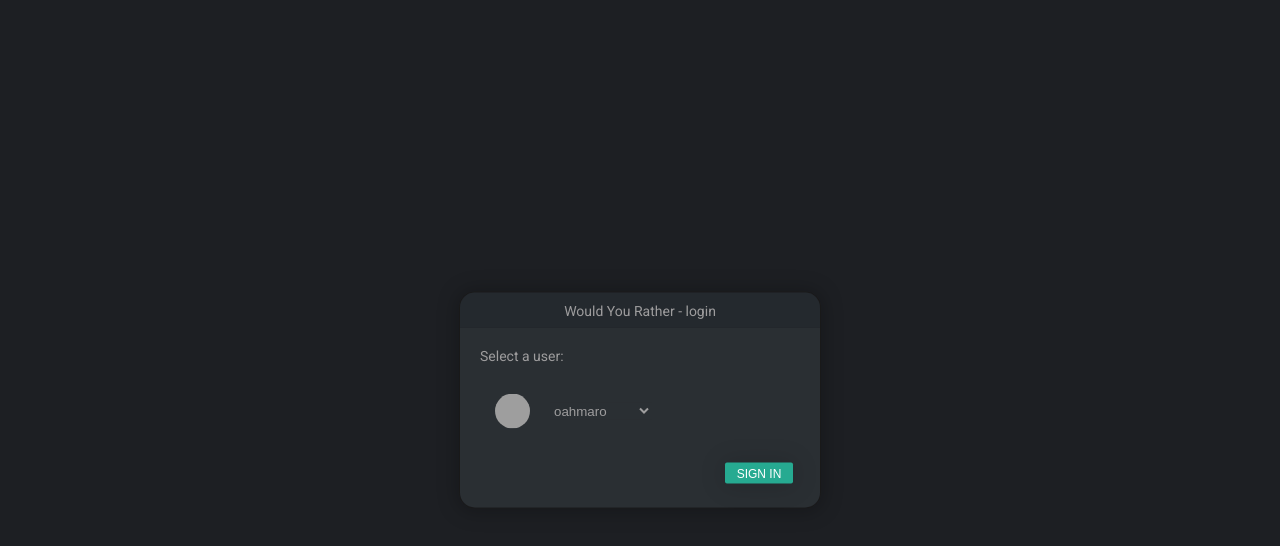
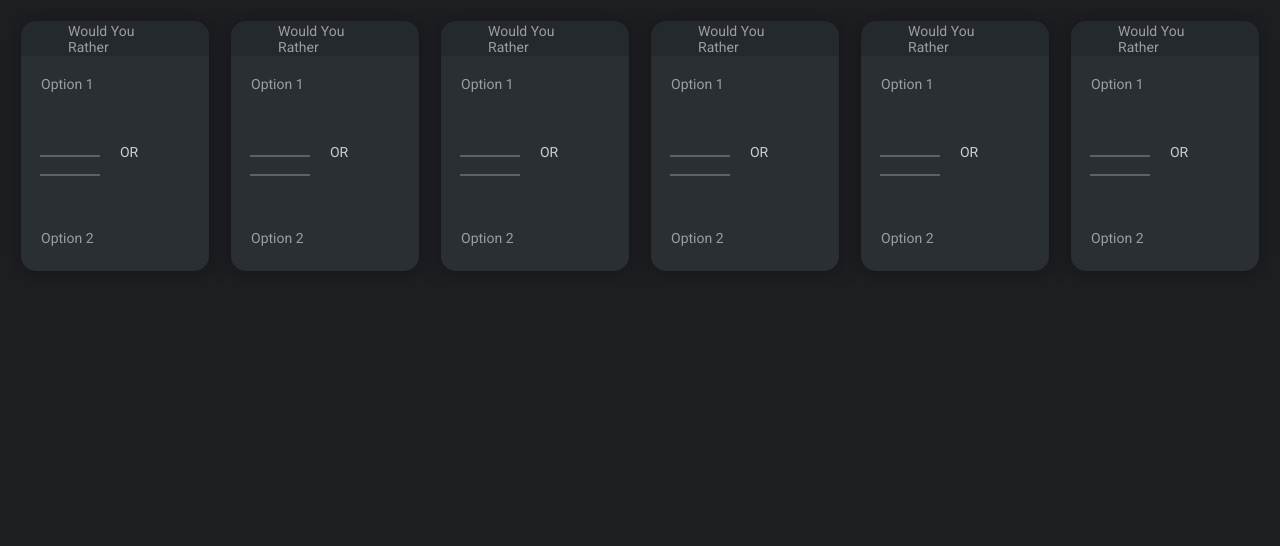
Before and after one commit to oahmaro/would-you-rather, a React (Create React App) app: page / in a window 1280 px wide. Shown: the top 546 px of the page. Built offline with nearby package versions, Linux system fonts and the light colour scheme; grey boxes are pictures that could not be loaded.

Commit message:
feat: create dashboard and poll component

```diff
--- a/src/components/App.js
+++ b/src/components/App.js
@@ -2,6 +2,7 @@ import React, { Component } from 'react';
 import Login from '../components/Login'
 import { connect } from 'react-redux'
 import { handleInitialData } from '../actions/shared'
+import Dashboard from './Dashboard'
 
 class App extends Component {
   componentDidMount() {
@@ -11,10 +12,19 @@ class App extends Component {
   render() {
     return (
       <div>
-        <Login />
+        {this.props.loading === true
+          ? null
+          : <Dashboard />
+        }
       </div>
     );
   }
 }
 
-export default connect()(App)
+function mapStateToProps ({ authedUser }) {
+  return {
+    loading: authedUser === null
+  }
+}
+
+export default connect(mapStateToProps)(App)
--- /dev/null
+++ b/src/components/Dashboard.js
@@ -0,0 +1,24 @@
+import React, { Component } from 'react'
+import { connect } from 'react-redux'
+import Poll from './Poll'
+
+class Dashboard extends Component {
+    render () {
+        console.log(this.props)
+        return (
+            <div className='question-form margin'>
+                {this.props.questionIds.map((id) => (
+                    <Poll key={id}/>
+                ))}
+            </div>
+        )
+    }
+}
+
+function mapStateToProps ({ questions }) {
+    return {
+        questionIds: Object.keys(questions)
+            .sort((a, b) => questions[b].timestamp - questions[a].timestamp)
+    }
+}
+export default connect(mapStateToProps)(Dashboard)
--- a/src/components/Login.js
+++ b/src/components/Login.js
@@ -5,11 +5,11 @@ import { iconLib } from '../iconLib'
 class Login extends Component {
     render () {
         return (
-            <div className='signin-form'>
-                <div className='signin-header'>
-                    <p className='signin-title'>Would You Rather - login</p>
+            <div className='form signin-form'>
+                <div className='form-header'>
+                    <p className='form-title'>Would You Rather - login</p>
                 </div>
-                <div className='signin-body'>
+                <div className='form-body'>
                     <form action="">
                         <label className='sigin-body-p'>Select a user: </label>
                         <div className='signin-body-form'>
--- /dev/null
+++ b/src/components/Poll.js
@@ -0,0 +1,24 @@
+import React, { Component } from 'react'
+
+class Poll extends Component {
+    render () {
+        return (
+            <div className='form margin'>
+            <div className='form-header'>
+                <p className='form-title'>Would You Rather</p>
+            </div>
+            <div className='form-body'>
+                <p className='options'> Option 1</p>
+                <div className='or-seperator'>
+                    <hr/>
+                    <p className='inline-p'>OR</p>
+                    <hr/>
+                </div>
+                <p className='options'> Option 2</p>
+            </div>
+        </div>
+        )
+    }
+}
+
+export default Poll
--- a/src/index.css
+++ b/src/index.css
@@ -8,7 +8,7 @@ body {
 
 p {
   margin: 0;
-  font-size: 13px;
+  font-size: 14px;
 }
 
 .signin-form {
@@ -17,28 +17,37 @@ p {
   top: 50%;
   left: 50%;
   transform: translate(-50%, -50%);
+}
+
+.question-form {
+  display: flex;
+}
+
+.form {
+  width: 400px;
+  height:250px;
   border-radius: 15px;
   border: 1px solid #191919;
   box-shadow: 0px 1px 20px 2px rgba(0, 0, 0, 0.25)
 }
 
-.signin-header {
+.form-header {
   position: relative;
   background-color: #24292E;
-  width: 360px;
+  width: 100%;
   height: 35px;
   border-radius: 15px 15px 0 0;
 
 }
 
-.signin-body {
+.form-body {
   background-color: #2A2F33;
-  width: 360px;
-  height: 180px;
+  width: 100%;
+  height: 215px;
   border-radius: 0 0 15px 15px;
 }
 
-.signin-title {
+.form-title {
   position: absolute;
   margin: 0;
   top: 50%;
@@ -90,3 +99,39 @@ p {
   color: #9E9D9E;
   margin-left: 20px;
 }
+
+
+hr {
+  box-sizing: border-box;
+  display: inline-block;
+  width: 40%;
+  margin: 0;
+  border: 0.5px solid rgb(97, 97, 97);
+  user-select: none;
+}
+
+.inline-p {
+  box-sizing: border-box;
+  padding-left: 20px;
+  padding-right: 20px;
+  display: inline-block;
+  color: #CCCCCB;
+  user-select: none;
+  width: 20%;
+}
+
+.or-seperator {
+  box-sizing: border-box;
+  width: 80%;
+  margin-left: auto;
+  margin-right: auto;
+  padding: 30px 0;
+}
+
+.options {
+  padding: 20px;
+}
+
+.margin {
+  margin: 10px;
+}
```
